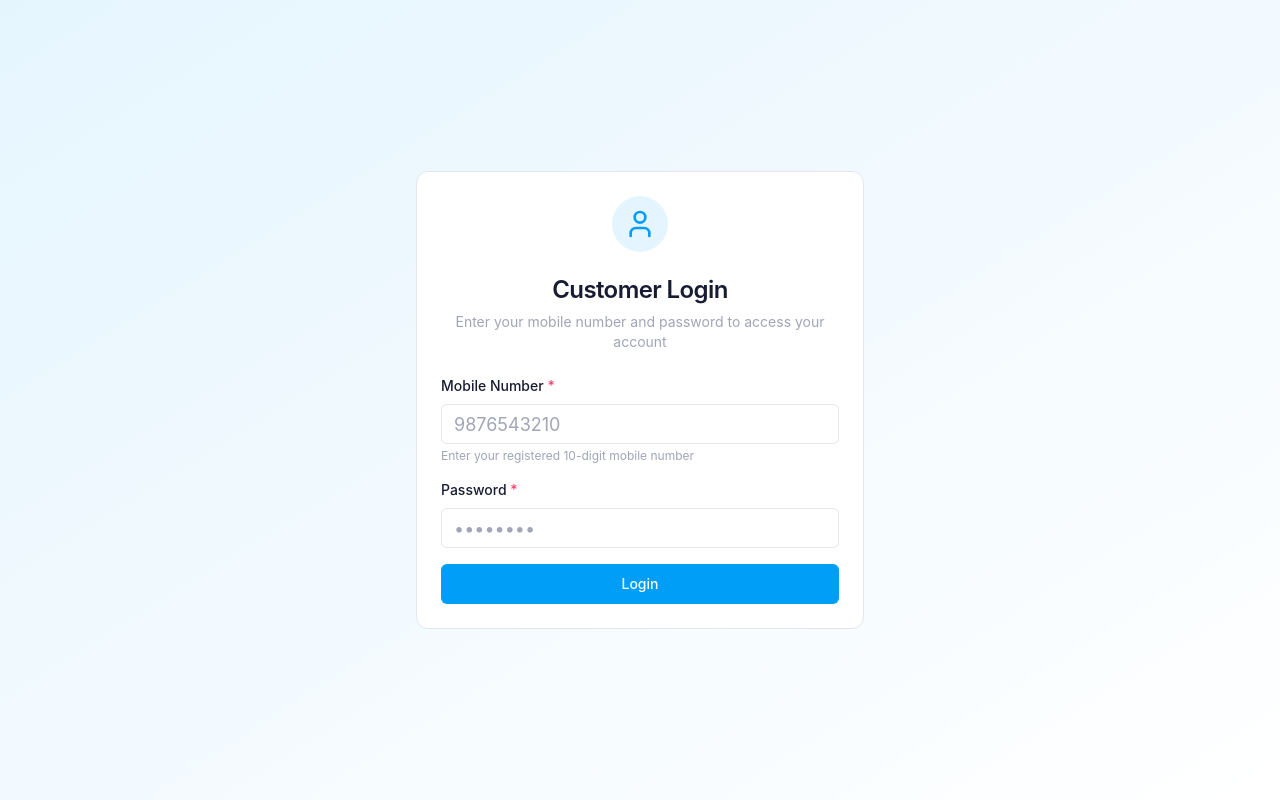
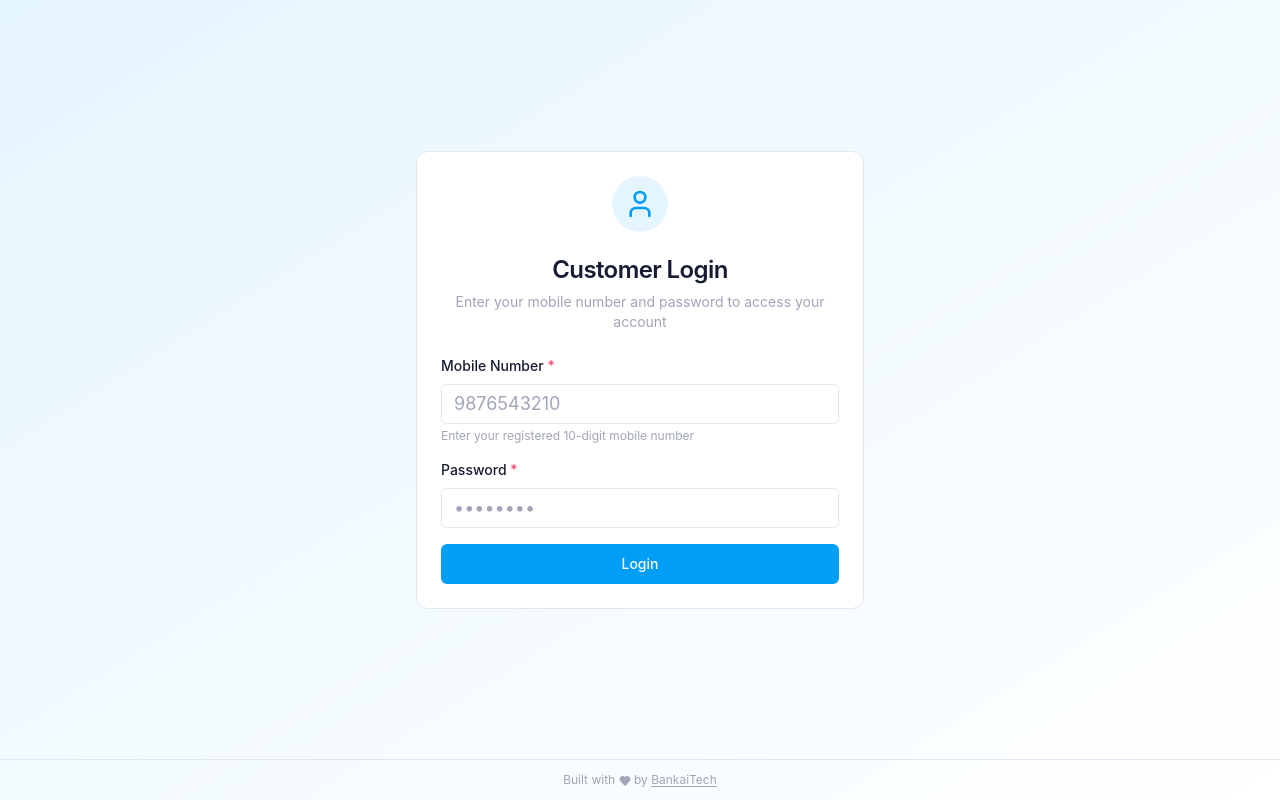
Before and after one commit to BankaiTech/popna-entertainment, a React (Vite) app: page /customer/login in a window 1280 px wide. Built offline with nearby package versions, Linux system fonts and the light colour scheme.

Commit message:
Add FooterCredit component to various layouts and login pages for consistent branding

```diff
--- /dev/null
+++ b/src/components/FooterCredit.tsx
@@ -0,0 +1,23 @@
+import { Heart } from 'lucide-react';
+
+/**
+ * Global footer credit — appears on every page (front site, admin/employee, customer login & dashboard).
+ * Subtle, small text; link opens in new tab.
+ */
+function FooterCredit() {
+  return (
+    <p className="text-center text-xs text-muted-foreground">
+      Built with <Heart className="inline-block w-3 h-3 fill-current" aria-hidden /> by{" "}
+      <a
+        href="https://bankaitech.co"
+        target="_blank"
+        rel="noopener noreferrer"
+        className="text-muted-foreground hover:text-foreground underline underline-offset-2 transition-colors"
+      >
+        BankaiTech
+      </a>
+    </p>
+  );
+}
+
+export default FooterCredit;
--- a/src/layouts/AdminLayout.tsx
+++ b/src/layouts/AdminLayout.tsx
@@ -4,6 +4,7 @@ import { cn } from '@/lib/utils';
 import { LayoutDashboard, Globe, Users, UserCog, LogOut, AlertCircle, Menu, X } from 'lucide-react';
 import { useAuthStore } from '@/store/useAuthStore';
 import Button from '@/components/ui/Button';
+import FooterCredit from '@/components/FooterCredit';
 
 const AdminLayout = () => {
   const location = useLocation();
@@ -116,6 +117,11 @@ const AdminLayout = () => {
           </div>
         </main>
       </div>
+
+      {/* Footer credit — sticky at bottom */}
+      <footer className="shrink-0 border-t border-border bg-card py-3 px-4">
+        <FooterCredit />
+      </footer>
     </div>
   );
 };
--- a/src/layouts/PublicLayout.tsx
+++ b/src/layouts/PublicLayout.tsx
@@ -2,6 +2,7 @@ import { useState } from 'react';
 import { Outlet, Link, useLocation } from 'react-router-dom';
 import { cn } from '@/lib/utils';
 import { Menu, X } from 'lucide-react';
+import FooterCredit from '@/components/FooterCredit';
 
 const PublicLayout = () => {
   const location = useLocation();
@@ -89,9 +90,10 @@ const PublicLayout = () => {
 
       {/* Footer */}
       <footer className="bg-card border-t border-border mt-auto">
-        <div className="max-w-7xl mx-auto px-4 sm:px-6 lg:px-8 py-8">
-          <div className="text-center text-sm text-muted-foreground">
+        <div className="max-w-7xl mx-auto px-4 sm:px-6 lg:px-8 py-6 sm:py-8">
+          <div className="text-center text-sm text-muted-foreground space-y-2">
             <p>&copy; 2024 Popna Entertainment. All rights reserved.</p>
+            <FooterCredit />
           </div>
         </div>
       </footer>
--- a/src/pages/admin/Login.tsx
+++ b/src/pages/admin/Login.tsx
@@ -5,6 +5,7 @@ import Button from '@/components/ui/Button';
 import Input from '@/components/ui/Input';
 import { Card, CardContent, CardHeader, CardTitle } from '@/components/ui/Card';
 import { Lock, User } from 'lucide-react';
+import FooterCredit from '@/components/FooterCredit';
 
 const Login = () => {
   const navigate = useNavigate();
@@ -49,7 +50,8 @@ const Login = () => {
   };
 
   return (
-    <div className="min-h-screen bg-muted flex items-center justify-center p-4">
+    <div className="min-h-screen bg-muted flex flex-col">
+      <div className="flex-1 flex items-center justify-center p-4">
         <Card className="w-full max-w-md">
           <CardHeader className="text-center">
             <div className="mx-auto mb-4 w-16 h-16 bg-primary/10 rounded-full flex items-center justify-center">
@@ -107,6 +109,10 @@ const Login = () => {
           </CardContent>
         </Card>
       </div>
+      <footer className="shrink-0 py-3 px-4 border-t border-border bg-card">
+        <FooterCredit />
+      </footer>
+    </div>
   );
 };
 
--- a/src/pages/customer/Dashboard.tsx
+++ b/src/pages/customer/Dashboard.tsx
@@ -8,6 +8,7 @@ import { Plus, AlertCircle, LogOut } from 'lucide-react';
 import type { Complaint } from '@/models/types';
 import { getConnectionTypeLabel } from '@/lib/providerUtils';
 import CustomerComplaintModal from '@/components/CustomerComplaintModal';
+import FooterCredit from '@/components/FooterCredit';
 
 const CustomerDashboard = () => {
   const { customerId, logout } = useAuthStore();
@@ -75,7 +76,8 @@ const CustomerDashboard = () => {
   }
 
   return (
-    <div className="space-y-4 sm:space-y-6 p-4 sm:p-6">
+    <div className="min-h-screen flex flex-col">
+      <div className="flex-1 space-y-4 sm:space-y-6 p-4 sm:p-6">
       {/* Header */}
       <div className="flex flex-col sm:flex-row justify-between items-start sm:items-center gap-4">
         <div>
@@ -189,6 +191,11 @@ const CustomerDashboard = () => {
         onClose={() => setIsComplaintModalOpen(false)}
         customer={currentCustomer}
       />
+      </div>
+      {/* Footer credit — sticky at bottom */}
+      <footer className="shrink-0 border-t border-border bg-muted/50 py-3 px-4 mt-auto">
+        <FooterCredit />
+      </footer>
     </div>
   );
 };
--- a/src/pages/customer/Login.tsx
+++ b/src/pages/customer/Login.tsx
@@ -5,6 +5,7 @@ import Button from '@/components/ui/Button';
 import Input from '@/components/ui/Input';
 import { Card, CardContent, CardHeader, CardTitle } from '@/components/ui/Card';
 import { User } from 'lucide-react';
+import FooterCredit from '@/components/FooterCredit';
 
 const CustomerLogin = () => {
   const [mobile, setMobile] = useState('');
@@ -52,7 +53,8 @@ const CustomerLogin = () => {
   };
 
   return (
-    <div className="min-h-screen flex items-center justify-center bg-gradient-to-br from-primary/10 via-background to-background p-4">
+    <div className="min-h-screen flex flex-col bg-gradient-to-br from-primary/10 via-background to-background">
+      <div className="flex-1 flex items-center justify-center p-4">
         <Card className="w-full max-w-md">
           <CardHeader className="text-center">
             <div className="flex justify-center mb-4">
@@ -120,6 +122,10 @@ const CustomerLogin = () => {
           </CardContent>
         </Card>
       </div>
+      <footer className="shrink-0 py-3 px-4 border-t border-border">
+        <FooterCredit />
+      </footer>
+    </div>
   );
 };
 
```
Lines whose indentation alone changed are shown as unchanged.
